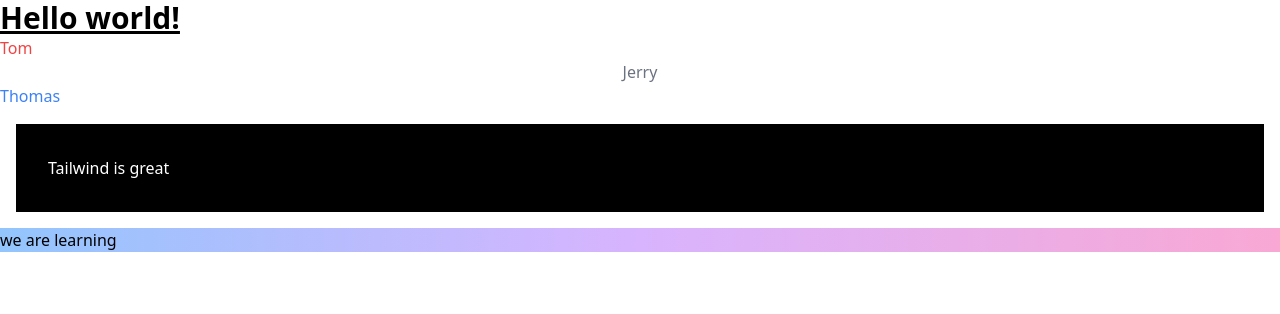
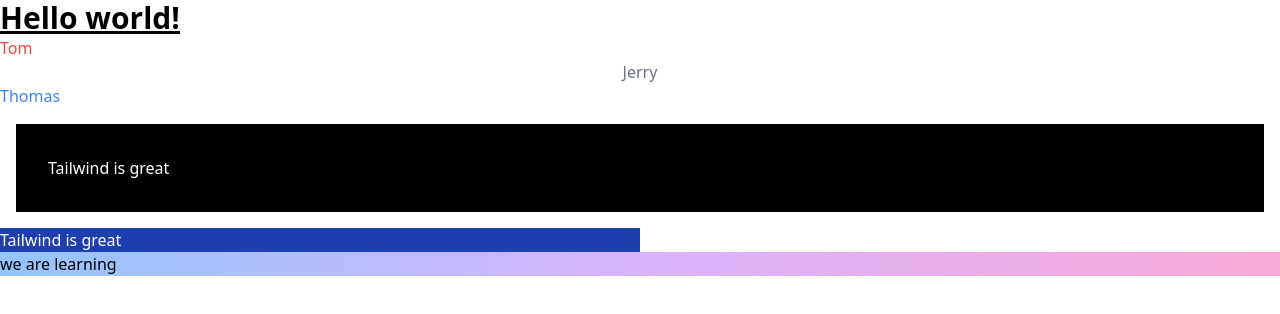
Before and after one commit to Riddhi73/tailwind-css-practice, a React (Vite) app: page / in a window 1280 px wide. Shown: the top 314 px of the page. Built offline with nearby package versions, Linux system fonts and the light colour scheme.

Commit message:
Add height width

```diff
--- a/src/App.jsx
+++ b/src/App.jsx
@@ -10,6 +10,9 @@
         <p className="text-blue-500">Thomas</p>
       </div>
       <div className="bg-black text-white m-4 p-8">Tailwind is great</div>
+      <div className="bg-blue-800 text-white w-1/2 h-2/3">
+        Tailwind is great
+      </div>
       <div className="bg-gradient-to-r from-blue-300 via-purple-300 to-pink-300">
         we are learning
       </div>
```
